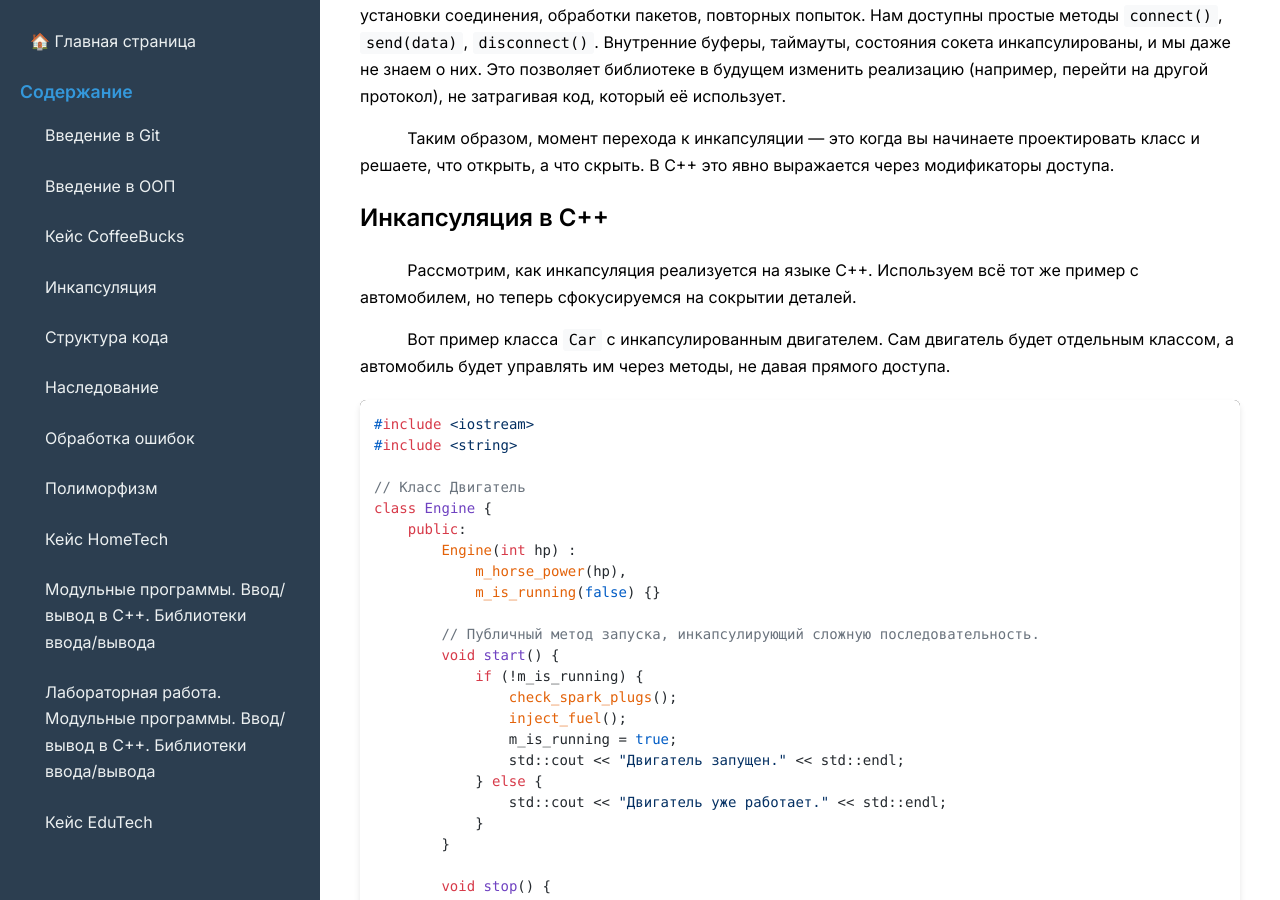
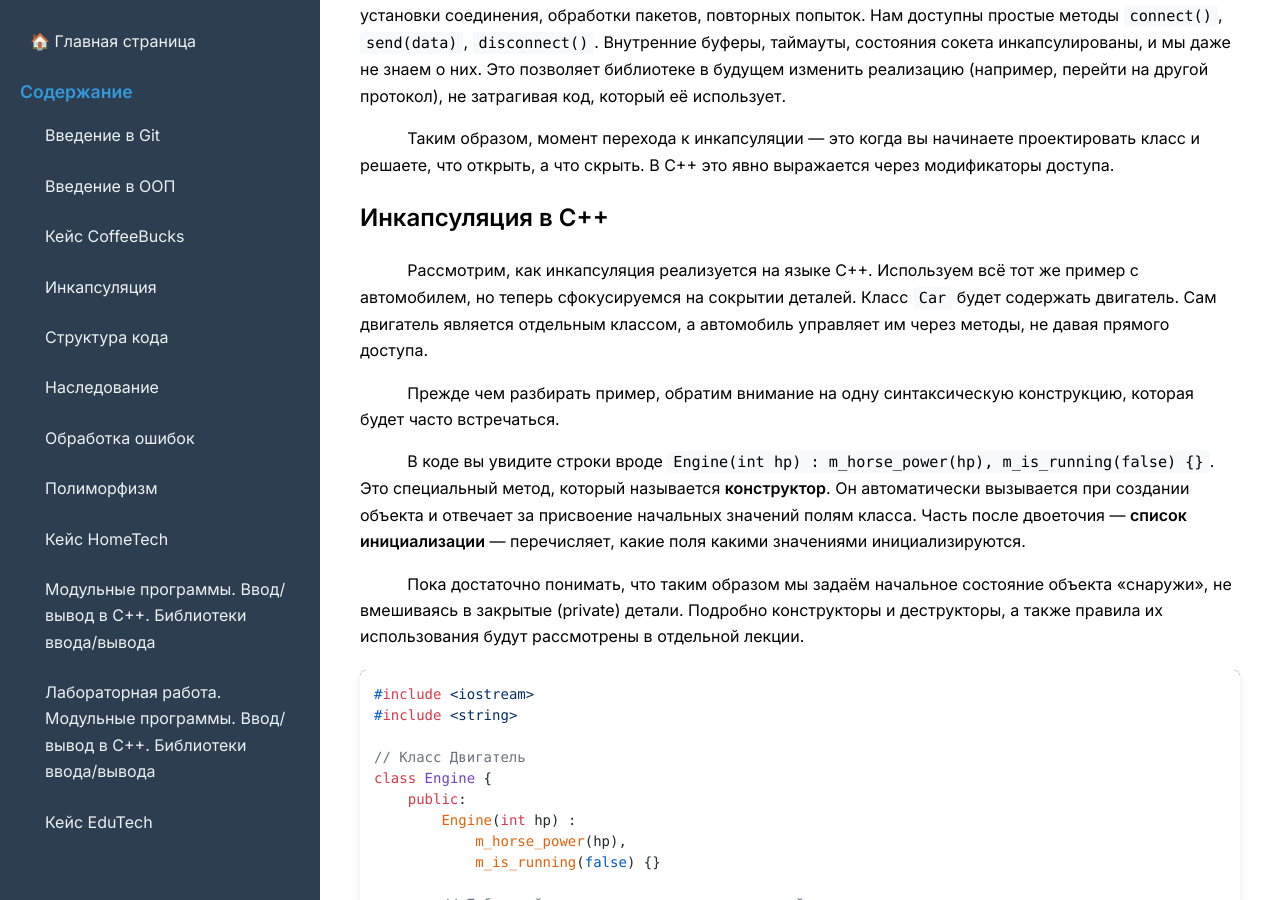
Before and after one commit to maryshev3/object-oriented-programming, a Jekyll site: the page built from ru/encapsulation.md, in a window 1280 px wide and 900 px high, scrolled down 2361 px. Built offline with Jekyll 4.4.1, drawn with Linux system fonts in a browser that asks for light colours; nearby versions of some CDN libraries; a script that is not in the unit is left out.

Commit message:
add in encapsulation part about constructors

````diff
--- a/ru/encapsulation.md
+++ b/ru/encapsulation.md
@@ -50,9 +50,14 @@ lang: ru
 
 ## Инкапсуляция в C++
 
-Рассмотрим, как инкапсуляция реализуется на языке C++. Используем всё тот же пример с автомобилем, но теперь сфокусируемся на сокрытии деталей.
+Рассмотрим, как инкапсуляция реализуется на языке C++. Используем всё тот же пример с автомобилем, но теперь сфокусируемся на сокрытии деталей. Класс `Car` будет содержать двигатель. Сам двигатель является отдельным классом, а автомобиль управляет им через методы, не давая прямого доступа.
 
-Вот пример класса `Car` с инкапсулированным двигателем. Сам двигатель будет отдельным классом, а автомобиль будет управлять им через методы, не давая прямого доступа.
+Прежде чем разбирать пример, обратим внимание на одну синтаксическую конструкцию, которая будет часто встречаться.
+
+В коде вы увидите строки вроде `Engine(int hp) : m_horse_power(hp), m_is_running(false) {}`.
+Это специальный метод, который называется **конструктор**. Он автоматически вызывается при создании объекта и отвечает за присвоение начальных значений полям класса. Часть после двоеточия — **список инициализации** — перечисляет, какие поля какими значениями инициализируются.
+
+Пока достаточно понимать, что таким образом мы задаём начальное состояние объекта «снаружи», не вмешиваясь в закрытые (private) детали. Подробно конструкторы и деструкторы, а также правила их использования будут рассмотрены в отдельной лекции.
 
 ```cpp
 #include <iostream>
````
